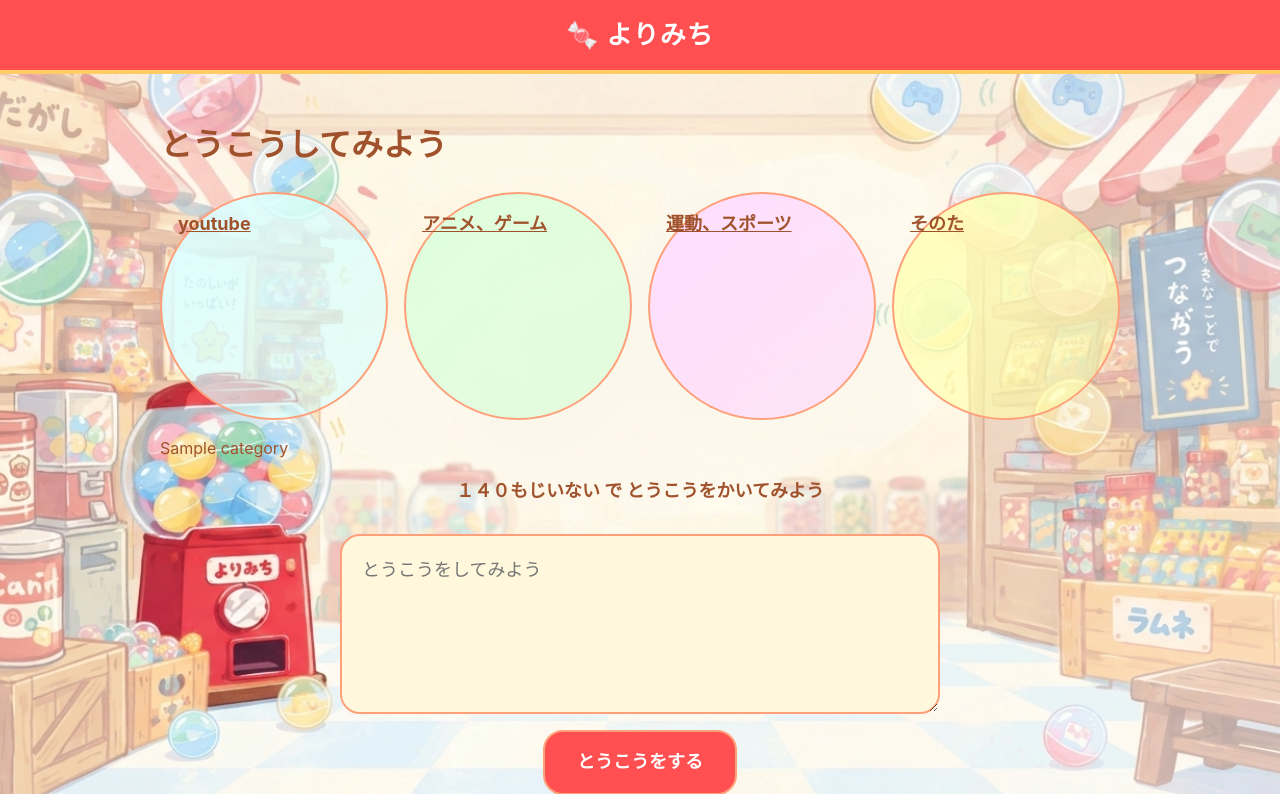
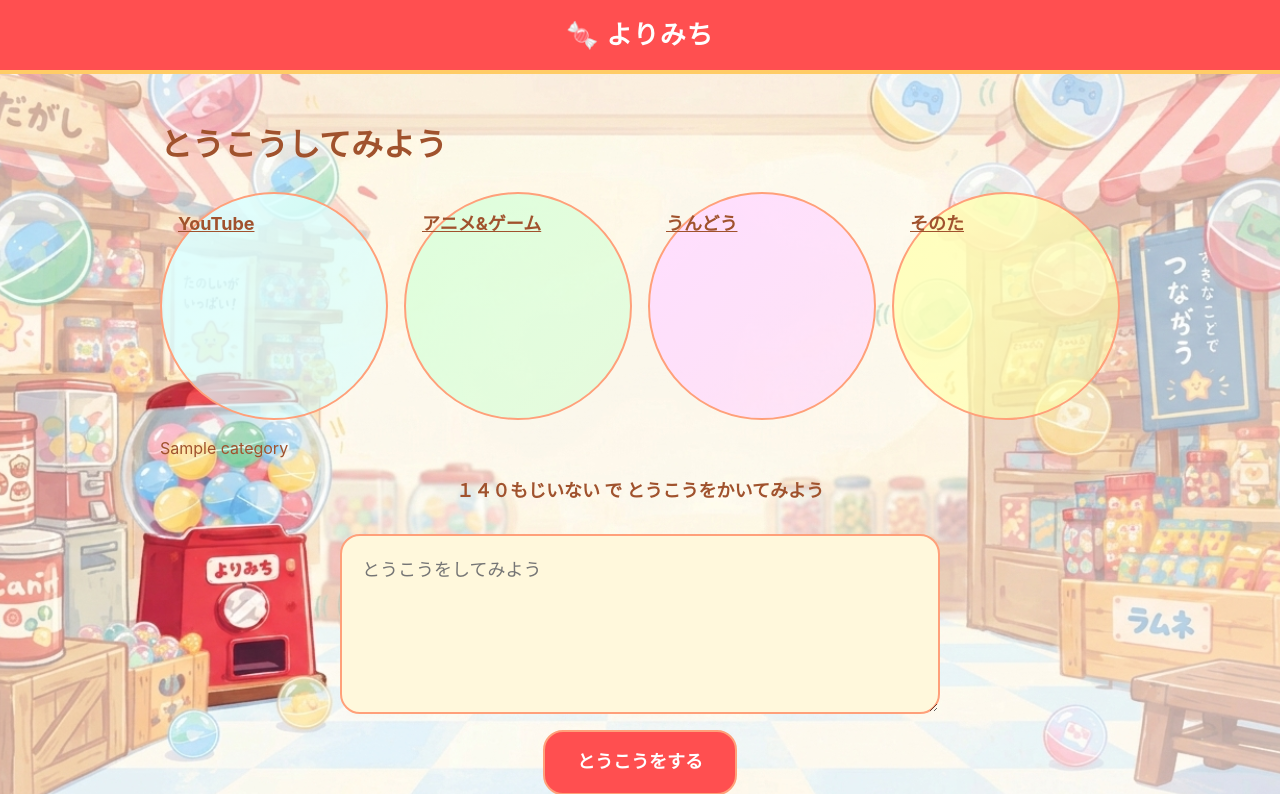
Before and after one commit to E-team-RT/E-team-Hackathon, a Flask app: template SNSApp/templates/post/posts.html in a window 1280 px wide. Shown: the top 794 px of the page. Run offline with Flask 2, Linux system fonts and the light colour scheme; the template is opened without the code that fills it: most values are stand-ins (such as "Sample title", 1, 10 or a date in 2020); some libraries are stand-ins or nearby versions.

Commit message:
カテゴリのURLを数字に変更

```diff
--- a/SNSApp/templates/post/posts.html
+++ b/SNSApp/templates/post/posts.html
@@ -14,15 +14,15 @@
 
 <div class="category-list">
 	{# カテゴリ選択仮置き #}
-	<a class="category-button {% if category == 'youtube' %}active{% endif %}" href="/posts/youtube">youtube</a>
-	<a class="category-button {% if category == 'game' %}active{% endif %}" href="/posts/game">アニメ、ゲーム</a>
-	<a class="category-button {% if category == 'sports' %}active{% endif %}" href="/posts/sports">運動、スポーツ</a>
-	<a class="category-button {% if category == 'etc' %}active{% endif %}" href="/posts/etc">そのた</a>
+	<a class="category-button {% if category == '1' %}active{% endif %}" href="/posts/1">YouTube</a>
+	<a class="category-button {% if category == '2' %}active{% endif %}" href="/posts/2">アニメ&ゲーム</a>
+	<a class="category-button {% if category == '3' %}active{% endif %}" href="/posts/3">うんどう</a>
+	<a class="category-button {% if category == '4' %}active{% endif %}" href="/posts/4">そのた</a>
 </div>
 	{# Flaskの変数名が不明 #}
 {% if category %}
 	{# カテゴリが選択されているとフォームを出す #}
 	<p>{{ category }}</p>
 	{% include 'post/post.html' %}
-{% endif %}
+	{% endif %}
 {% endblock %}
```
